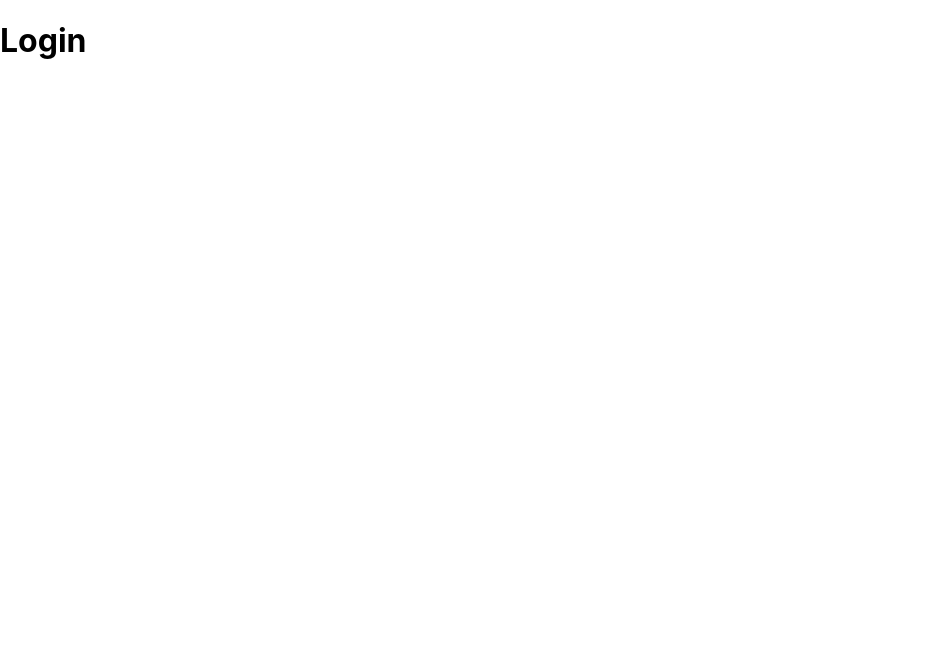
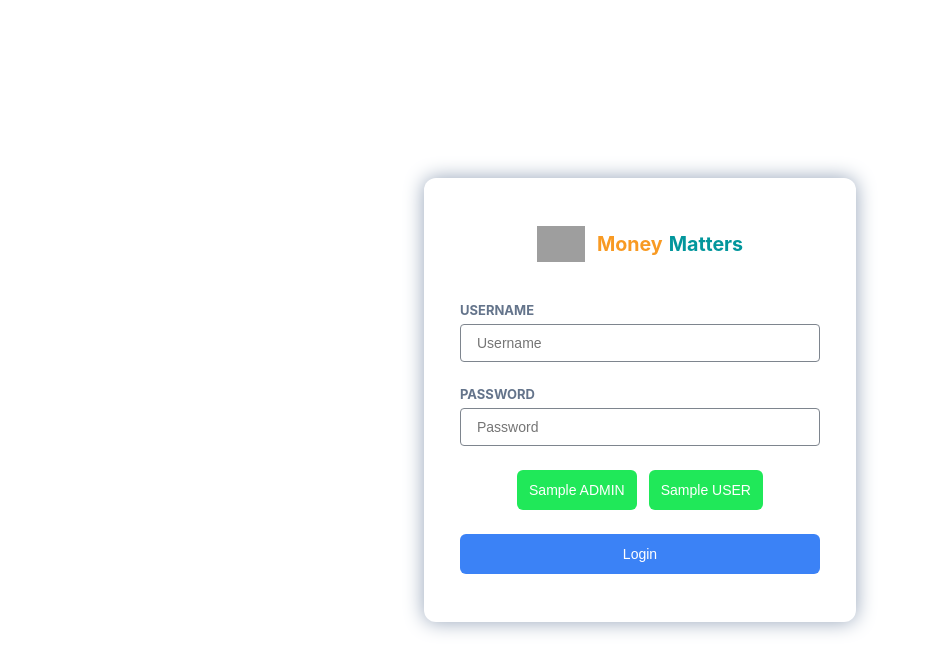
Before and after one commit to sahrudayxd/MoneyMatters, a React (Create React App) app: page /login in a window 1280 px wide. Shown: the top 672 px of the page, without its empty margins (0-929 px from the left). Built offline with nearby package versions, Linux system fonts and the light colour scheme; grey boxes are pictures that could not be loaded.

Commit message:
Add Login UI

```diff
--- a/src/components/Login/index.css
+++ b/src/components/Login/index.css
@@ -0,0 +1,94 @@
+.login-flex-container {
+  min-height: 100vh;
+  display: flex;
+  align-items: center;
+  justify-content: center;
+}
+
+.login-form {
+  background-color: #fff;
+  border-radius: 12px;
+  box-shadow: 0 0 20px #94a3b8;
+  width: 100%;
+  display: flex;
+  flex-direction: column;
+  align-items: center;
+  margin: 16px;
+  padding: 36px 16px;
+  max-width: 360px;
+}
+
+@media screen and (min-width: 768px) {
+  .login-form {
+    padding: 48px 36px;
+  }
+}
+
+.login-website-logo {
+  margin-bottom: 16px;
+}
+
+.label-input-conatiner {
+  width: 100%;
+  margin-top: 20px;
+  display: flex;
+  flex-direction: column;
+}
+
+@media screen and (min-width: 768px) {
+  .label-input-conatiner {
+    margin-top: 24px;
+  }
+}
+
+.login-label {
+  color: #64748b;
+  font-size: 13px;
+  font-weight: 700;
+}
+
+.login-input {
+  border: 1px solid #7e858e;
+  border-radius: 4px;
+  background-color: transparent;
+  padding: 10px 10px 10px 16px;
+  margin-top: 6px;
+  color: #181818;
+  font-size: 14px;
+  font-weight: 400;
+  outline: none;
+  cursor: pointer;
+}
+
+.sample-buttons {
+  display: flex;
+  align-items: center;
+  justify-content: space-around;
+}
+
+.sample-button {
+  outline: none;
+  cursor: pointer;
+  border: none;
+  background-color: #20e859;
+  color: #fff;
+  border-radius: 6px;
+  font-size: 14px;
+  font-weight: 500;
+  padding: 12px;
+  margin: 24px 6px 0px 6px;
+}
+
+.login-button {
+  outline: none;
+  cursor: pointer;
+  border: none;
+  background-color: #3b82f6;
+  color: #fff;
+  border-radius: 6px;
+  font-size: 14px;
+  font-weight: 500;
+  padding: 12px;
+  width: 100%;
+  margin-top: 24px;
+}
--- a/src/components/Login/index.js
+++ b/src/components/Login/index.js
@@ -1,10 +1,105 @@
 import { Component } from "react";
+
+import WebsiteLogo from "../WebsiteLogo";
 
 import "./index.css";
 
 class Login extends Component {
+  state = { username: "", password: "" };
+
+  onChangeUsername = (event) => {
+    this.setState({ username: event.target.value });
+  };
+
+  onChangePassword = (event) => {
+    this.setState({ password: event.target.value });
+  };
+
+  onSampleAdminClick = () => {
+    this.setState({ username: "admin@gmail.com", password: "Admin@123" });
+  };
+
+  onSampleUserClick = () => {
+    this.setState({ username: "jane.doe@gmail.com", password: "janedoe@123" });
+  };
+
+  renderUsernameField = () => {
+    const { username } = this.state;
+
+    return (
+      <div className="label-input-conatiner">
+        <label htmlFor="username" className="login-label">
+          USERNAME
+        </label>
+        <input
+          id="username"
+          value={username}
+          className="login-input"
+          placeholder="Username"
+          onChange={this.onChangeUsername}
+        />
+      </div>
+    );
+  };
+
+  renderPasswordField = () => {
+    const { password } = this.state;
+
+    return (
+      <div className="label-input-conatiner">
+        <label htmlFor="password" className="login-label">
+          PASSWORD
+        </label>
+        <input
+          type="password"
+          id="password"
+          value={password}
+          className="login-input"
+          placeholder="Password"
+          onChange={this.onChangePassword}
+        />
+      </div>
+    );
+  };
+
+  onSubmitForm = (event) => {
+    event.preventDefault();
+
+    const { username, password } = this.state;
+    console.log(username, password);
+  };
+
   render() {
-    return <h1>Login</h1>;
+    return (
+      <div className="login-flex-container">
+        <form className="login-form" onSubmit={this.onSubmitForm}>
+          <div className="login-website-logo">
+            <WebsiteLogo />
+          </div>
+          {this.renderUsernameField()}
+          {this.renderPasswordField()}
+          <div className="sample-buttons">
+            <button
+              type="button"
+              onClick={this.onSampleAdminClick}
+              className="sample-button"
+            >
+              Sample ADMIN
+            </button>
+            <button
+              type="button"
+              onClick={this.onSampleUserClick}
+              className="sample-button"
+            >
+              Sample USER
+            </button>
+          </div>
+          <button type="submit" className="login-button">
+            Login
+          </button>
+        </form>
+      </div>
+    );
   }
 }
 
```
